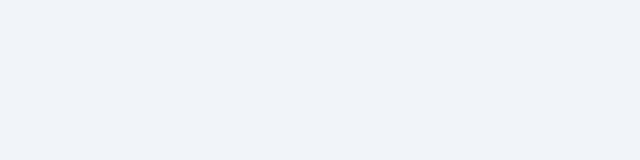
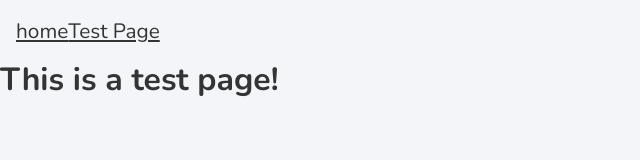
Before and after one commit to DantchoLV9/dantcho.com-OLD, a Gatsby site: page /test in a window 1280 px wide. Before the commit this address had no page. Shown: the whole page, without its empty margins (0-640 px from the left). Built offline with nearby package versions, Linux system fonts and the light colour scheme; Gatsby itself is replaced by a stand-in of ours; some packages are replaced by stand-ins of ours.

Commit message:
Added active navbar link functionality

```diff
--- a/src/components/layout.js
+++ b/src/components/layout.js
@@ -3,7 +3,6 @@ import { useStaticQuery, graphql } from "gatsby"
 import Navbar from "./navbar/navbar"
 
 const Layout = ({ location, title, children }) => {
-  const rootPath = `${__PATH_PREFIX__}/`
   const [classNames, setClassNames] = useState(null)
   const updateClasses = classNames => {
     setClassNames(classNames)
@@ -26,6 +25,7 @@ const Layout = ({ location, title, children }) => {
         pages={data.site.siteMetadata.menuLinks}
         classNames={classNames}
         updateClassNames={updateClasses}
+        pathName={location.pathname}
       />
       <main className={classNames}>{children}</main>
     </div>
--- a/src/components/navbar/navbar.js
+++ b/src/components/navbar/navbar.js
@@ -1,6 +1,6 @@
 import React from "react"
-import { Link } from "gatsby"
 import styles from "./navbar.module.less"
+import NavbarLink from "./navbarLink"
 import BurgerButton from "./BurgerButton"
 
 class Navbar extends React.Component {
@@ -28,7 +28,7 @@ class Navbar extends React.Component {
   }
 
   componentDidUpdate(prevProps, prevState) {
-    if (prevState.navbarState != this.state.navbarState) {
+    if (prevState.navbarState !== this.state.navbarState) {
       this.toggleContent()
     }
   }
@@ -57,16 +57,13 @@ class Navbar extends React.Component {
           style={{ top: `${this.state.navbarHeight}px` }}
         >
           {this.props.pages.map((page, index) => (
-            <Link
+            <NavbarLink
               key={page.name}
-              className={`${styles.navLink} ${styles.navLinkHoverEffect} ${
-                this.state.navbarState ? styles.navAnimate : ""
-              }`}
-              style={{ animationDelay: `${index / 7 + 0.5}s` }}
-              to={page.link}
-            >
-              {page.name}
-            </Link>
+              page={page}
+              index={index}
+              navbarState={this.state.navbarState}
+              pathName={this.props.pathName}
+            />
           ))}
         </div>
         <BurgerButton
--- /dev/null
+++ b/src/components/navbar/navbarLink.js
@@ -0,0 +1,23 @@
+import React from "react"
+import { Link } from "gatsby"
+import styles from "./navbar.module.less"
+
+const NavbarLink = props => {
+  return (
+    <Link
+      key={props.page.name}
+      className={`
+        ${styles.navLink}
+        ${styles.navLinkHoverEffect}
+        ${props.navbarState ? styles.navAnimate : ""}
+        ${props.page.link === props.pathName ? styles.active : ""}
+      `}
+      style={{ animationDelay: `${props.index / 7 + 0.5}s` }}
+      to={props.page.link}
+    >
+      {props.page.name}
+    </Link>
+  )
+}
+
+export default NavbarLink
--- /dev/null
+++ b/src/pages/test.js
@@ -0,0 +1,43 @@
+import React from "react"
+import { graphql } from "gatsby"
+
+import Layout from "../components/layout"
+import SEO from "../components/seo"
+
+const BlogIndex = ({ data, location }) => {
+  const siteTitle = data.site.siteMetadata.title
+
+  return (
+    <Layout location={location} title={siteTitle}>
+      <SEO title="All posts" />
+      <h1>This is a test page!</h1>
+    </Layout>
+  )
+}
+
+export default BlogIndex
+
+export const pageQuery = graphql`
+  query {
+    site {
+      siteMetadata {
+        title
+      }
+    }
+    allMarkdownRemark(sort: { fields: [frontmatter___date], order: DESC }) {
+      edges {
+        node {
+          excerpt
+          fields {
+            slug
+          }
+          frontmatter {
+            date(formatString: "MMMM DD, YYYY")
+            title
+            description
+          }
+        }
+      }
+    }
+  }
+`
```
